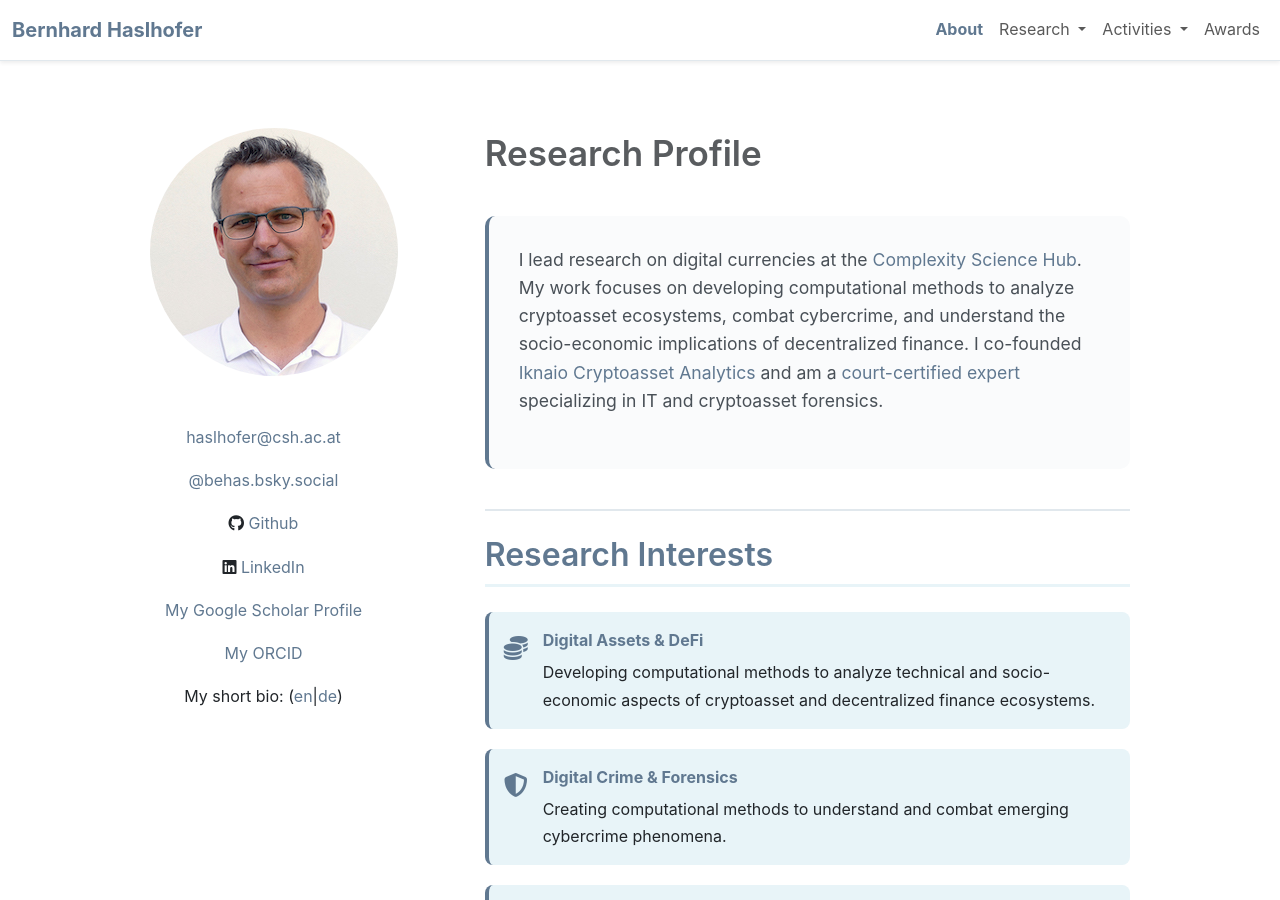
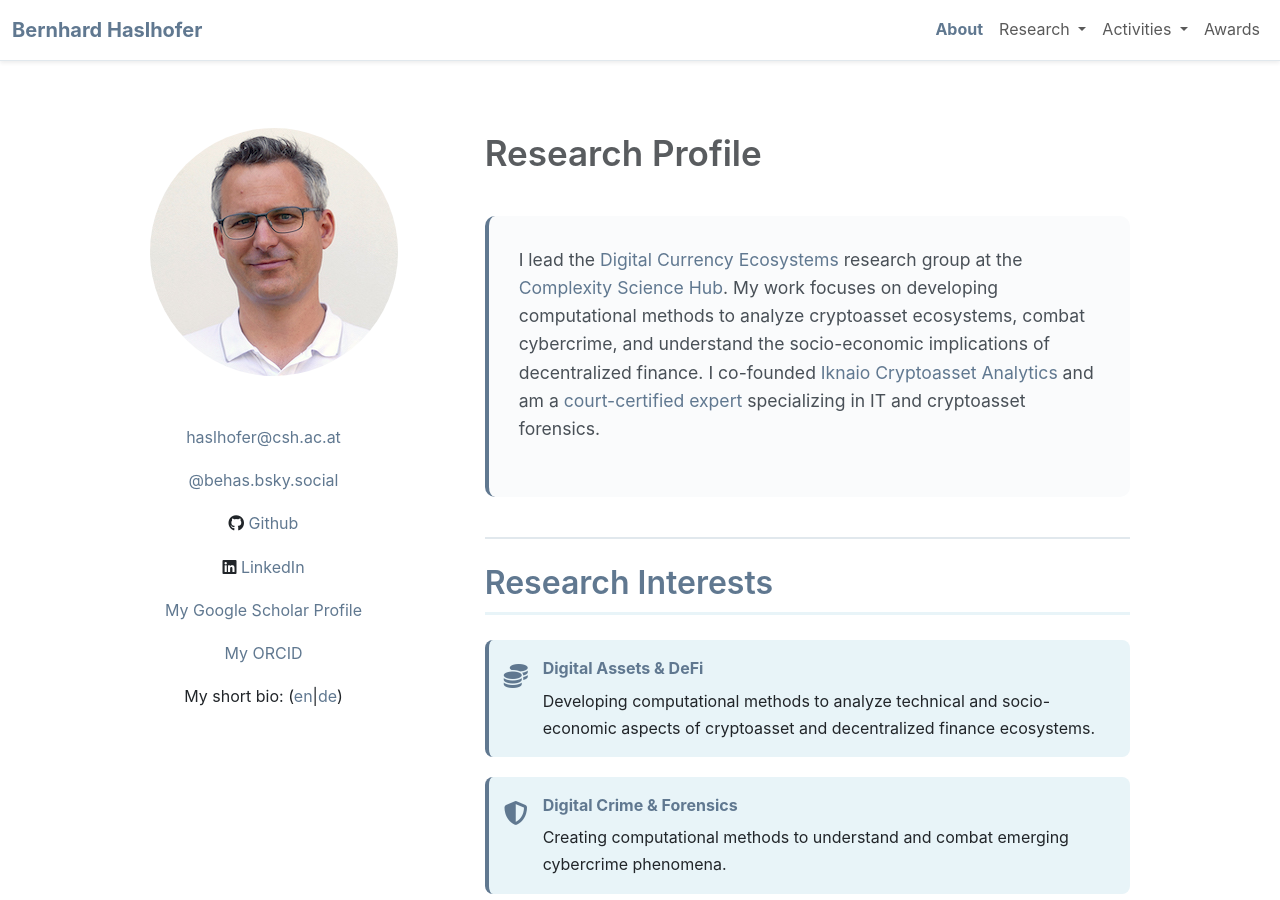
Before and after one commit to behas/behas.github.com, a Jekyll site: the page built from index.html, in a window 1280 px wide and 900 px high. Built offline with Jekyll 4.4.1, drawn with Linux system fonts in a browser that asks for light colours; a style sheet for code colours, icons or effects is not loaded.

Commit message:
minor update

```diff
--- a/index.html
+++ b/index.html
@@ -57,7 +57,7 @@ keywords: "Bernhard Haslhofer, digital currencies, cryptoasset analytics, blockc
 
         <section id="introduction" class="content-section">
           <p class="lead">
-            I lead research on digital currencies at the <a href="https://www.csh.ac.at/" target="_blank">Complexity Science Hub</a>. My work focuses on developing computational methods to analyze cryptoasset ecosystems, combat cybercrime, and understand the socio-economic implications of decentralized finance. I co-founded <a href="https://www.iknaio.com" target="_blank">Iknaio Cryptoasset Analytics</a> and am a <a href="https://justizonline.gv.at/jop/web/exl/W333553" target="_blank">court-certified expert</a> specializing in IT and cryptoasset forensics.
+            I lead the <a href="https://csh.ac.at/research/research-topic/digital-currency-ecosystems/" target="_blank">Digital Currency Ecosystems</a> research group at the <a href="https://www.csh.ac.at/" target="_blank">Complexity Science Hub</a>. My work focuses on developing computational methods to analyze cryptoasset ecosystems, combat cybercrime, and understand the socio-economic implications of decentralized finance. I co-founded <a href="https://www.iknaio.com" target="_blank">Iknaio Cryptoasset Analytics</a> and am a <a href="https://justizonline.gv.at/jop/web/exl/W333553" target="_blank">court-certified expert</a> specializing in IT and cryptoasset forensics.
           </p>
 
         </section>
```
